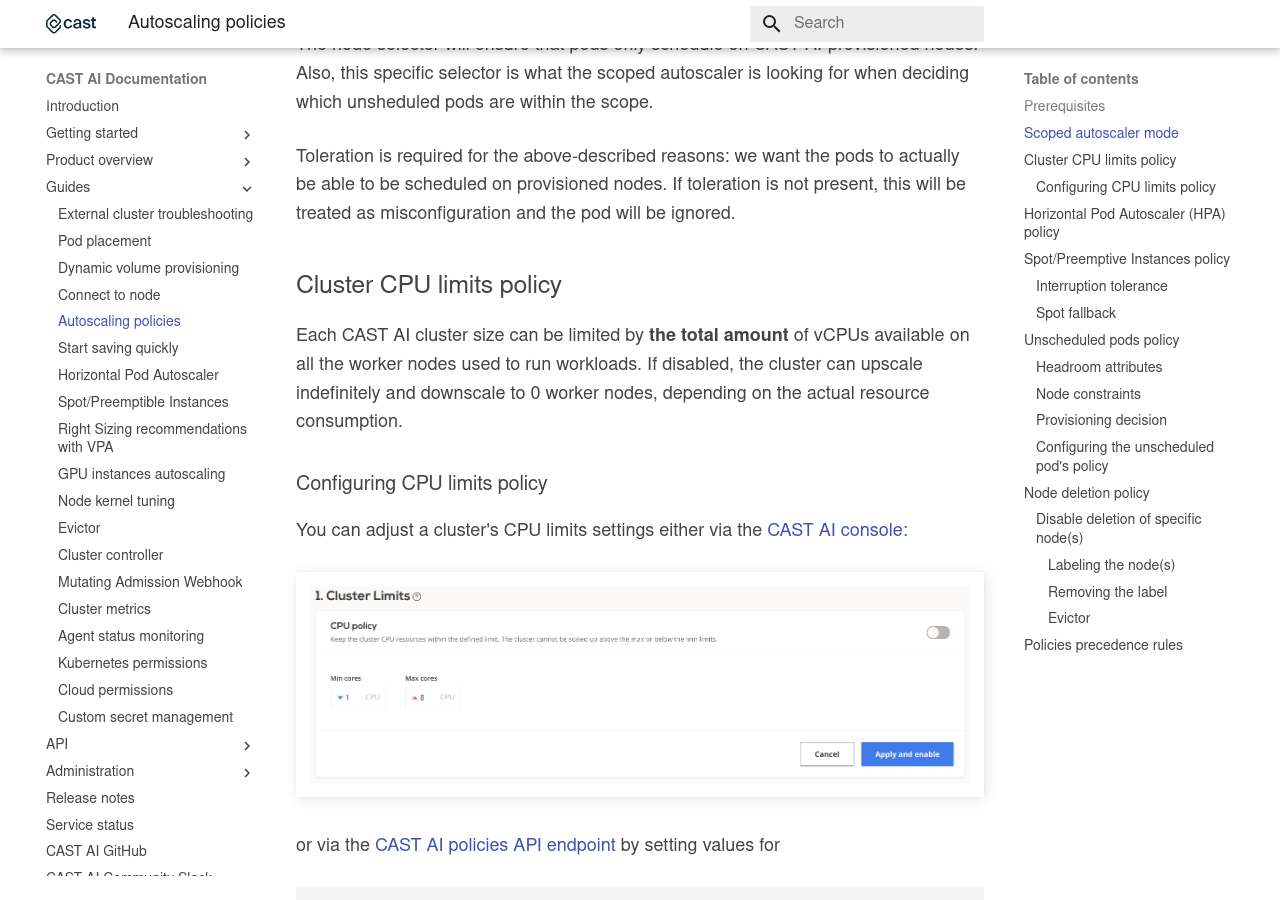
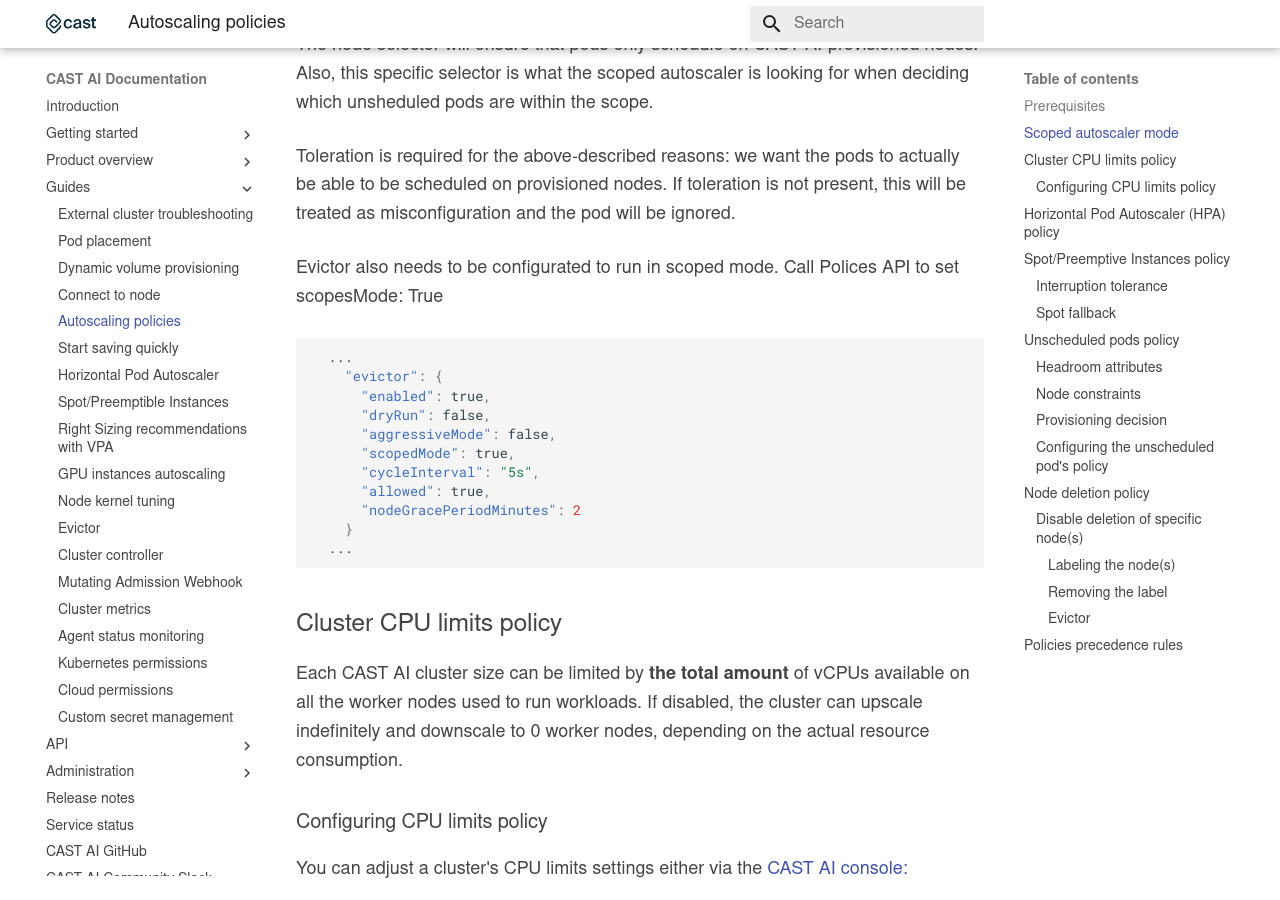
Before and after one commit to castai/docs, an MkDocs documentation site: the page built from docs/guides/autoscaling-policies.md, in a window 1280 px wide and 900 px high, scrolled down 1566 px. Built offline with MkDocs 1.6.1 and Material for MkDocs 9.7.7, drawn with Linux system fonts in a browser that asks for light colours; some web fonts are replaced.

Commit message:
Update autoscaling-policies.md

````diff
--- a/docs/guides/autoscaling-policies.md
+++ b/docs/guides/autoscaling-policies.md
@@ -42,6 +42,22 @@
 The node selector will ensure that pods only schedule on CAST AI-provisioned nodes. Also, this specific selector is what the scoped autoscaler is looking for when deciding which unsheduled pods are within the scope.
 
 Toleration is required for the above-described reasons: we want the pods to actually be able to be scheduled on provisioned nodes. If toleration is not present, this will be treated as misconfiguration and the pod will be ignored.
+
+Evictor also needs to be configurated to run in scoped mode. Call Polices API to set scopesMode: True
+
+```json
+  ...
+    "evictor": {
+      "enabled": true,
+      "dryRun": false,
+      "aggressiveMode": false,
+      "scopedMode": true,
+      "cycleInterval": "5s",
+      "allowed": true,
+      "nodeGracePeriodMinutes": 2
+    }
+  ...
+```
 
 ## Cluster CPU limits policy
 
````
